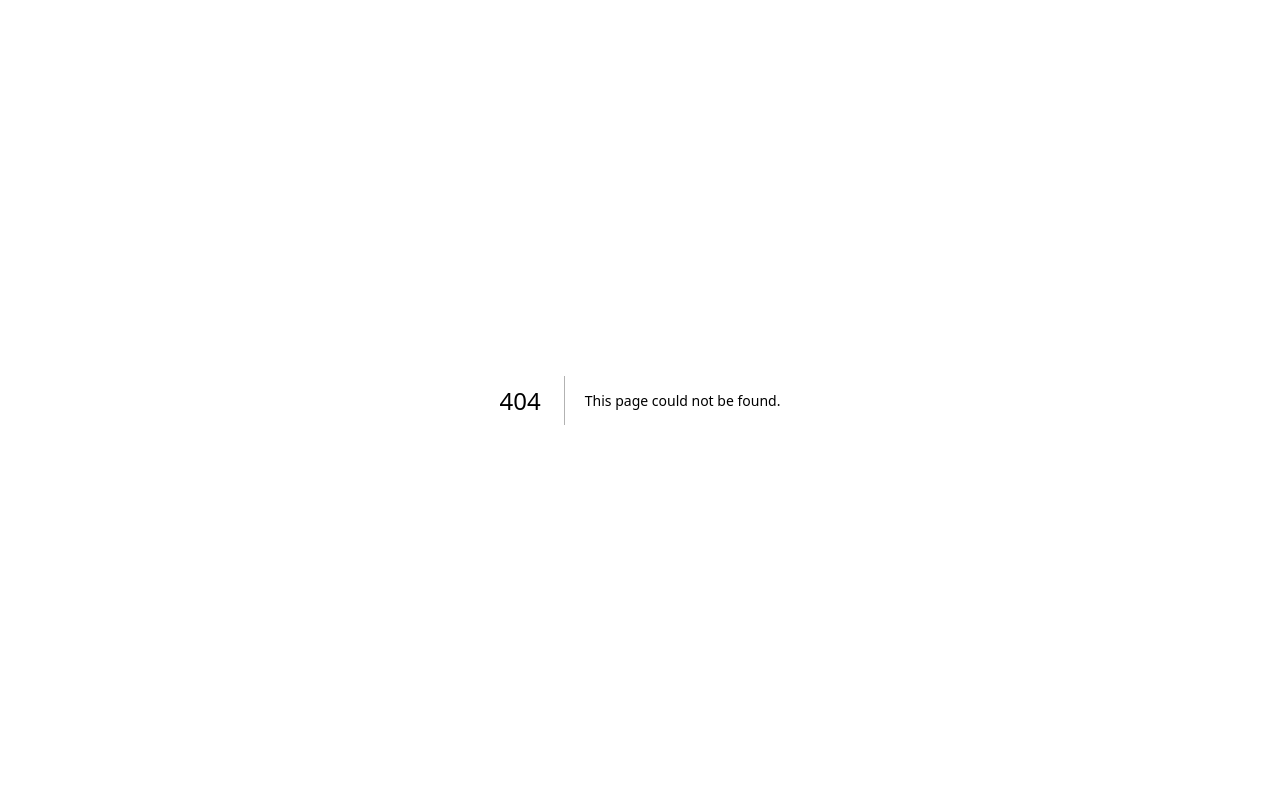
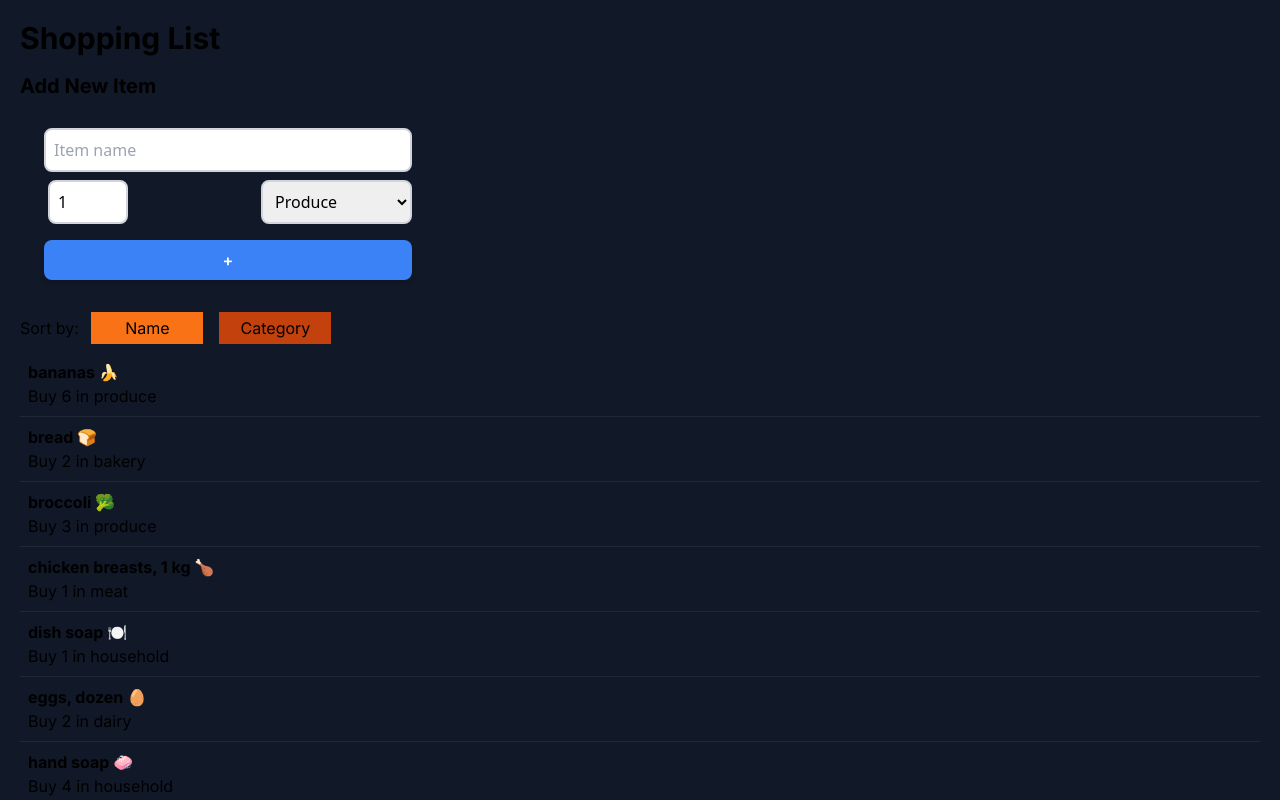
Before and after one commit to dingbull/cprg306-assignments, a Next.js app: page /week6 in a window 1280 px wide. Before the commit this address had no page. Shown: the top 800 px of the page. Built offline with nearby package versions, Linux system fonts and the light colour scheme.

Commit message:
Week 6 Assignment

```diff
--- a/app/page.js
+++ b/app/page.js
@@ -112,7 +112,23 @@
             Access the Week 5 assignment here.
           </p>
         </a>
-        <a></a>
+
+        <a
+          href="/week6"
+          className="group rounded-lg border border-transparent px-5 py-4 transition-colors hover:border-gray-300 hover:bg-gray-100 hover:dark:border-neutral-700 hover:dark:bg-neutral-800/30"
+        >
+
+          <h2 className={`mb-3 text-2xl font-semibold`}>
+            Week 6 Assignment{' '}
+            <span className="inline-block transition-transform group-hover:translate-x-1 motion-reduce:transform-none">
+              -&gt;
+            </span>
+          </h2>
+          <p className={`m-0 max-w-[30ch] text-sm opacity-50`}>
+            Access the Week 6 assignment here.
+          </p>
+        </a>
+
 
         <a
           href="https://vercel.com/docs?framework=next.js&utm_source=create-next-app&utm_medium=appdir-template&utm_campaign=create-next-app"
--- a/app/week4/new-item.js
+++ b/app/week4/new-item.js
@@ -8,6 +8,8 @@
   const [name, setName] = useState("Item name");
   const [quantity, setQuantity] = useState(1);
   const [category, setCategory] = useState("produce");
+
+
 
   // Form Submission Handler
   const handleSubmit = (e) => {
--- a/app/week5/page.js
+++ b/app/week5/page.js
@@ -1,4 +1,6 @@
 // /app/week5/page.js
+
+"use client";
 
 import ItemList from './item-list';
 
--- /dev/null
+++ b/app/week6/item-list.js
@@ -0,0 +1,74 @@
+// /app/week6/item-list.client.js
+
+"use client";
+
+import React, { useState } from 'react';
+import Item from './item';
+
+function ItemList({ items }) {
+  const [sortBy, setSortBy] = useState("name");
+
+  // Create a copy of the items array to avoid mutating the prop
+  const sortedItems = [...items].sort((a, b) => {
+    if (sortBy === 'name') {
+      return a.name.localeCompare(b.name);
+    }
+    if (sortBy === 'category') {
+      return a.category.localeCompare(b.category);
+    }
+    return 0;
+  });
+
+  // Optional grouping by category
+  const groupedItems = items.reduce((acc, item) => {
+    if (!acc[item.category]) {
+      acc[item.category] = [];
+    }
+    acc[item.category].push(item);
+    return acc;
+  }, {});
+
+  const sortedCategories = Object.keys(groupedItems).sort();
+
+  for (let category of sortedCategories) {
+    groupedItems[category].sort((a, b) => a.name.localeCompare(b.name));
+  }
+
+  return (
+    <div>
+      <label for="sort">Sort by: </label>
+      <button
+        className={`p-1 m-2 w-28 ${sortBy === 'name' ? 'bg-orange-500' : 'bg-orange-700'}`}
+        onClick={() => setSortBy('name')}
+      >
+        Name
+      </button>
+      <button
+        className={`p-1 m-2 w-28 ${sortBy === 'category' ? 'bg-orange-500' : 'bg-orange-700'}`}
+        onClick={() => setSortBy('category')}
+      >
+        Category
+      </button>
+
+
+
+
+      {sortBy !== 'grouped' ? (
+        sortedItems.map(item => (
+          <Item key={item.id} name={item.name} quantity={item.quantity} category={item.category} />
+        ))
+      ) : (
+        sortedCategories.map(category => (
+          <div key={category}>
+            <h2 className="capitalize">{category}</h2>
+            {groupedItems[category].map(item => (
+              <Item key={item.id} name={item.name} quantity={item.quantity} />
+            ))}
+          </div>
+        ))
+      )}
+    </div>
+  );
+}
+
+export default ItemList;
--- /dev/null
+++ b/app/week6/item.js
@@ -0,0 +1,12 @@
+// /app/week6/item.js
+
+export default function Item({ name, quantity, category }) {
+    return (
+      <div className="p-2 border-b border-gray-800">
+        <strong>{name} </strong>
+        <br />
+        <text>Buy </text> {quantity}
+        <text> in </text> {category}
+      </div>
+    );
+  }
--- /dev/null
+++ b/app/week6/items.json
@@ -0,0 +1,74 @@
+[
+    {
+      "id": "1h2GJKH12gkHG31h1H",
+      "name": "milk, 4 L 🥛",
+      "quantity": 1,
+      "category": "dairy"
+    },
+    {
+      "id": "2KJH3k2j3H1k2J3K1H",
+      "name": "bread 🍞",
+      "quantity": 2,
+      "category": "bakery"
+    },
+    {
+      "id": "3h2KJH3k2j3H1k2J3",
+      "name": "eggs, dozen 🥚",
+      "quantity": 2,
+      "category": "dairy"
+    },
+    {
+      "id": "4k2J3K1H2GJKH12gk",
+      "name": "bananas 🍌",
+      "quantity": 6,
+      "category": "produce"
+    },
+    {
+      "id": "5H1h1H2KJH3k2j3H",
+      "name": "broccoli 🥦",
+      "quantity": 3,
+      "category": "produce"
+    },
+    {
+      "id": "6H1k2J3K1H2GJKH1",
+      "name": "chicken breasts, 1 kg 🍗",
+      "quantity": 1,
+      "category": "meat"
+    },
+    {
+      "id": "7gkHG31h1H2KJH3k",
+      "name": "pasta sauce 🍝",
+      "quantity": 3,
+      "category": "canned goods"
+    },
+    {
+      "id": "8j3H1k2J3K1H2GJK",
+      "name": "spaghetti, 454 g 🍝",
+      "quantity": 2,
+      "category": "dry goods"
+    },
+    {
+      "id": "9H12gkHG31h1H2KJ",
+      "name": "toilet paper, 12 pack 🧻",
+      "quantity": 1,
+      "category": "household"
+    },
+    {
+      "id": "10H3k2j3H1k2J3K1",
+      "name": "paper towels, 6 pack",
+      "quantity": 1,
+      "category": "household"
+    },
+    {
+      "id": "11k2J3K1H2GJKH12",
+      "name": "dish soap 🍽️",
+      "quantity": 1,
+      "category": "household"
+    },
+    {
+      "id": "12GJKH12gkHG31h1",
+      "name": "hand soap 🧼",
+      "quantity": 4,
+      "category": "household"
+    }
+  ]
--- /dev/null
+++ b/app/week6/new-item.js
@@ -0,0 +1,83 @@
+// Add "use client" directive at the top
+"use client";
+
+import { useState } from 'react';
+
+function NewItem({ onAddItem }) {
+  // Initialize State Variables
+  const [name, setName] = useState("");
+  const [quantity, setQuantity] = useState(1);
+  const [category, setCategory] = useState("produce");
+
+  // Form Submission Handler
+  const handleSubmit = (e) => {
+    e.preventDefault();
+    const newItem = { name, quantity, category };
+
+    // Call the onAddItem prop and pass the new item
+    onAddItem(newItem);
+
+    // Reset the form fields
+    setName("Item name");
+    setQuantity(1);
+    setCategory("produce");
+  };
+
+  // Render the Component
+  return (
+    <main className="flex justify-left w-full">
+      <form
+        onSubmit={handleSubmit}
+        className="p-2 m-4 bg-gray-900 text-black max-w-sm w-full"
+      >
+        <div className="mb-2">
+          <input
+            type="text"
+            placeholder="Item name"
+            value={name}
+            onChange={(e) => setName(e.target.value)}
+            required
+            className="w-full mt-1 border-2 border-gray-300 p-2 rounded-lg font-sans"
+          />
+        </div>
+        <div className="flex justify-between">
+          <input
+            type="number"
+            value={quantity}
+            onChange={(e) => setQuantity(Number(e.target.value))}
+            min="1"
+            max="99"
+            required
+            className="w-20 ml-1 border-2 border-gray-300 p-2 rounded-lg font-sans"
+          />
+          <select
+            value={category}
+            onChange={(e) => setCategory(e.target.value)}
+            className="ml-1 border-2 border-gray-300 p-2 rounded-lg font-sans"
+          >
+            <option value="" disabled="">Category</option>
+            <option value="produce" selected="">Produce</option>
+            <option value="dairy">Dairy</option>
+            <option value="bakery">Bakery</option>
+            <option value="meat">Meat</option>
+            <option value="frozen foods">Frozen Foods</option>
+            <option value="canned goods">Canned Goods</option>
+            <option value="dry goods">Dry Goods</option>
+            <option value="beverages">Beverages</option>
+            <option value="snacks">Snacks</option>
+            <option value="household">Household</option>
+            <option value="other">Other</option>
+          </select>
+        </div>
+        <button
+          type="submit"
+          className="w-full mt-4 py-2 px-4 bg-blue-500 text-white font-semibold rounded-lg shadow-md hover:bg-blue-700 focus:outline-none focus:ring-2 focus:ring-blue-400 focus:ring-opacity-75"
+        >
+          +
+        </button>
+      </form>
+    </main>
+  );
+}
+
+export default NewItem;
--- /dev/null
+++ b/app/week6/page.js
@@ -0,0 +1,31 @@
+"use client";
+
+import React, { useState } from 'react'; // Import React and useState
+import NewItem from './new-item'; // Update the path as needed
+import ItemList from './item-list'; // Update the path as needed
+import itemsData from './items.json'; // Update the path as needed
+
+export default function Page() {
+  // Initialize the 'items' state with data from items.json
+  const [items, setItems] = useState(itemsData);
+
+  // Define an event handler function to add a new item to 'items'
+  const handleAddItem = (newItem) => {
+    setItems([...items, newItem]);
+  };
+
+  return (
+    <main className="p-5 bg-gray-900">
+
+      <h2 class="text-3xl font-bold mb-4">Shopping List</h2>
+      <h3 class="text-xl font-bold">Add New Item</h3>
+
+
+      {/* Render the NewItem component and pass the 'handleAddItem' function as a prop */}
+      <NewItem onAddItem={handleAddItem} />
+
+      {/* Render the ItemList component and pass the 'items' state as a prop */}
+      <ItemList items={items} />
+    </main>
+  );
+}
```
Also changed, not shown: app/week3/item-list.js (line endings or trailing spaces).
